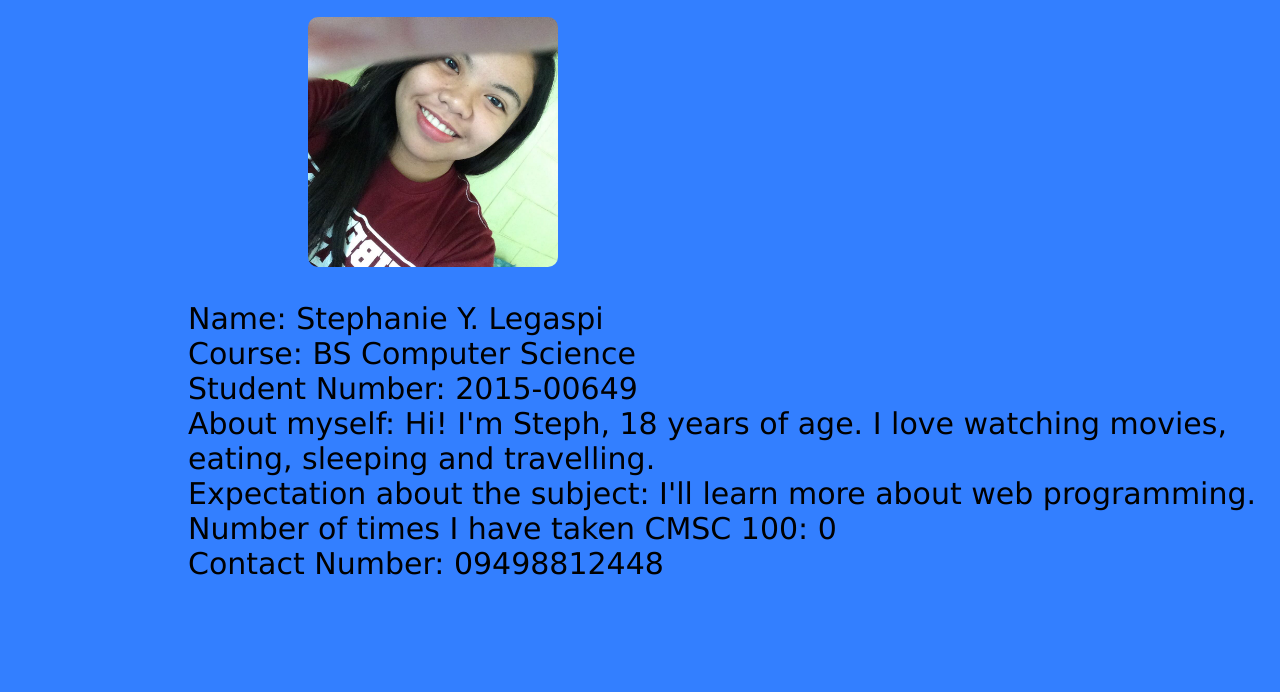
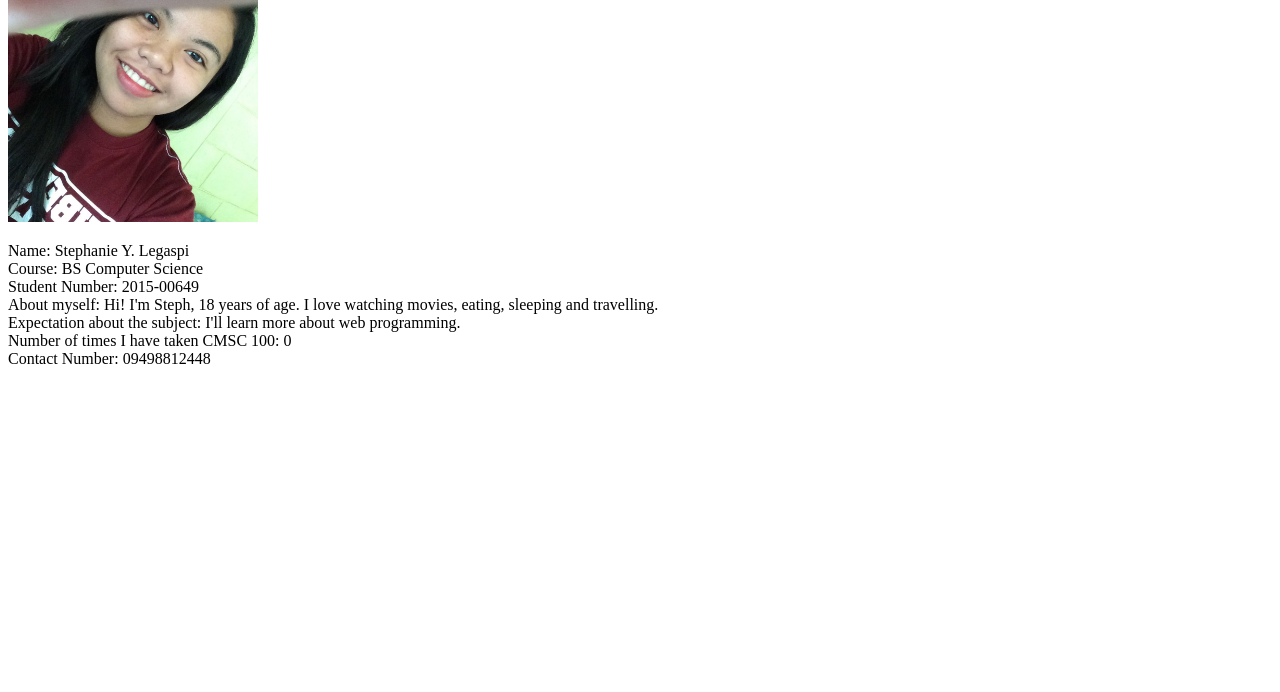
Before and after one commit to StephLegaspi/StephLegaspi.github.io, a plain HTML site: page index.html in a window 1280 px wide. Shown: the part 108-800 px from the top of the page. Drawn offline with Linux system fonts and the light colour scheme.

Commit message:
Initial commit

```diff
--- a/design.css
+++ b/design.css
@@ -1,22 +1 @@
-body{
-	background-color:  #337FFF;
-}
-
-h1{
-	margin-left: 340px;
-	font-size: 50px;
-	color: black;
-	font-family: "Verdana", sans-serif;
-}
-
-img{
-	margin-left: 300px;
-	border-radius: 10px;
-}
-p {
-	color: black;
-	font-family: "Verdana", sans-serif;
-	font-size: 30px;
-	margin-left: 180px;
-
-}
+legaspi
```
